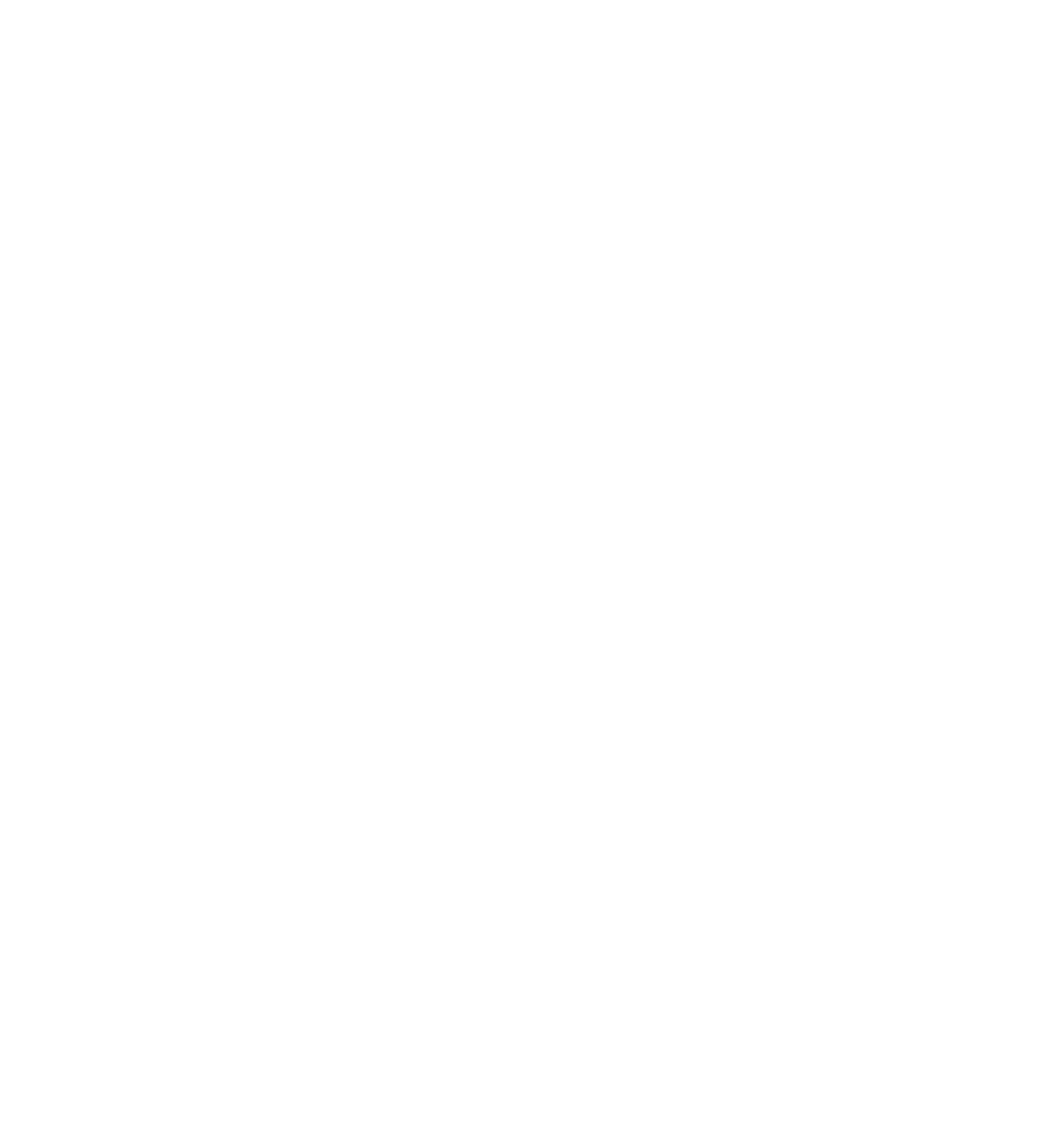
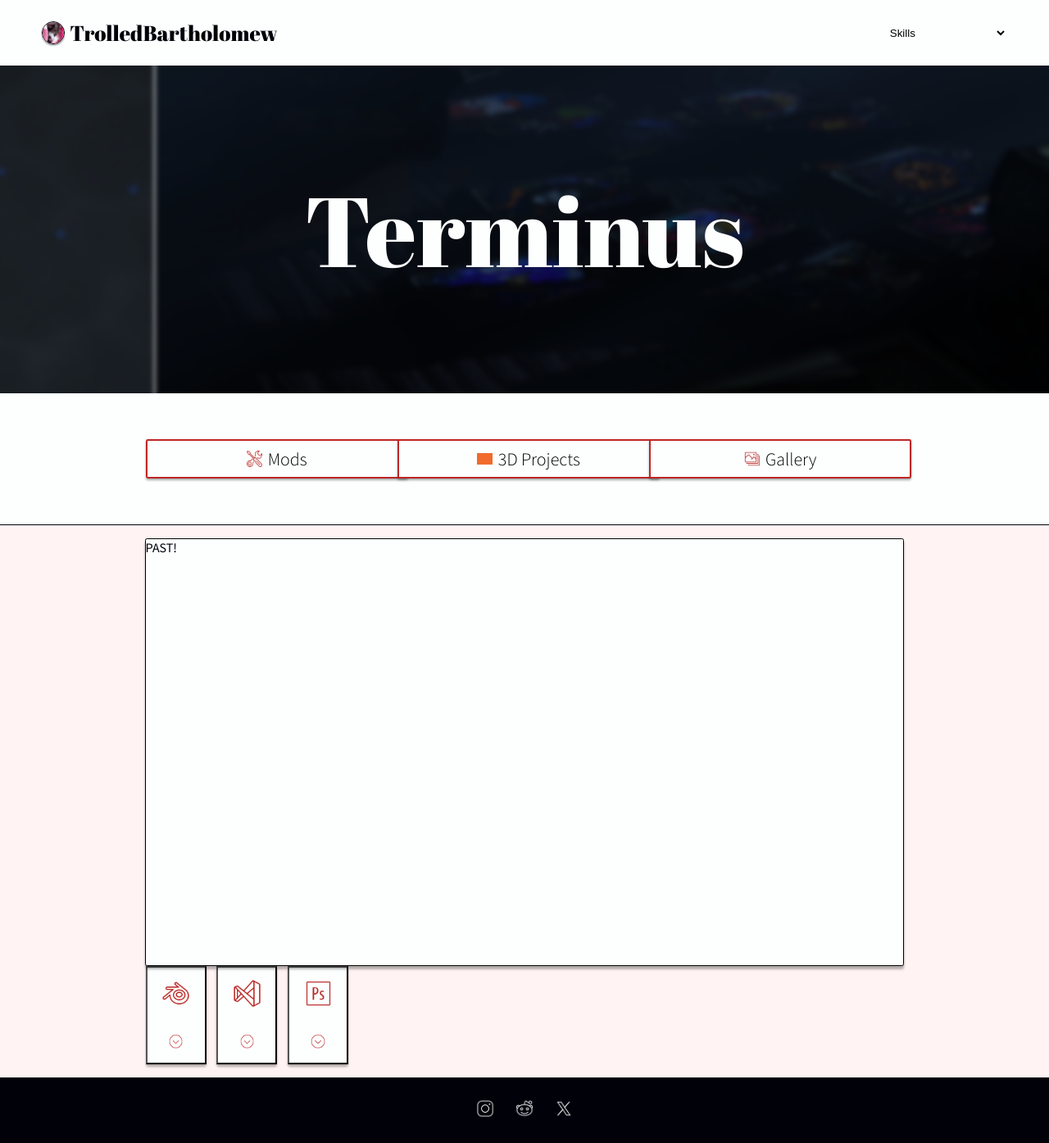
Before and after one commit to s-kk-TB/PersonalWebsite, a React (Create React App) app in the folder pw-react/: page /Project in a window 1280 px wide. Before the commit this address had no page. Shown: the whole page at 82% size. Before the commit the page ends 800 px from the top, so only its background shows below. Built offline with nearby package versions, Linux system fonts and the light colour scheme; grey boxes are pictures that could not be loaded.

Commit message:
Individual project page started

```diff
--- /dev/null
+++ b/pw-react/src/Project.js
@@ -0,0 +1,120 @@
+import './css/App.css';
+import './css/Project.css';
+import './css/Footer.css';
+
+/* ICONS FILLED*/
+import blenderFilled from './img/filled/icons8-blender.png';
+import photoshopFilled from './img/filled/icons8-photoshop.png';
+import vsFilled from './img/filled/icons8-visual-studio.png';
+import premiereproFilled from './img/filled/icons8-adobe-premiere-pro.png';
+import arrowFilled from './img/filled/icons8-arrow.png';
+
+
+/* ICONS UNFILLED */
+import blenderUnfilled from './img/unfilled/icons8-blender.png';
+import photoshopUnfilled from './img/unfilled/icons8-photoshop.png';
+import vsUnfilled from './img/unfilled/icons8-visual-studio.png';
+import premiereproUnfilled from './img/unfilled/icons8-adobe-premiere-pro.png';
+import arrowUnfilled from './img/unfilled/icons8-arrow.png';
+
+/* GALLERY */
+import terminus from './img/gallery/Terminus.png';
+import arcana from './img/gallery/arcana.png';
+import serendipity from './img/gallery/Serendipity.png';
+
+/* OTHER */
+import tbProfile from './img/other/tb_profile.jpeg';
+
+/* COMPONENTS */
+import Navbar from './components/Navbar';
+import Footer from './components/Footer';
+
+function Project() {
+  return (
+    <div id="main-page">
+      <div id='header-section' className='debug-section'>
+        <div id="header-name-section">
+          <img src={tbProfile} alt='Profile icon'></img><span>TrolledBartholomew</span>
+        </div>
+        <div id="header-skills-section">
+          <select>
+            <option selected='selected' disabled hidden>Skills</option>
+            <option disabled>HTML</option>
+            <option disabled>CSS</option>
+            <option disabled>Javascript</option>
+            <option disabled>NodeJs</option>
+            <option disabled>ReactJs</option>
+            <option disabled>React Three Fiber</option>
+            <option disabled>Git</option>
+            <option disabled>Typescript</option>
+            <option disabled>Java</option>
+            <option disabled>PHP</option>
+            <option disabled>Blender</option>
+            <option disabled>Figma</option>
+            <option disabled>VS code</option>
+            <option disabled>Microsoft Office Suite</option>
+          </select>
+        </div>
+      </div>
+      <div id='top-section' className='debug-section'>
+        <div id='top-title-section'>
+          <span id='top-title-text'>Terminus</span>
+        </div>
+        <div id='img-slideshow-container'>
+          <img src={terminus} alt='slide 1'></img>
+          <img src={arcana} alt='slide 2'></img>
+          <img src={serendipity} alt='slide 3'></img>
+        </div>
+      </div>
+      <div id='middle-section' className='debug-section'>
+        <div className='middle-nav-section'>
+          <Navbar />
+        </div>
+      </div>
+      <div id='bottom-section' className='debug-section'>
+        <div id='project-container'>
+          <div id='project-container-sub'>
+            <div id='viewport-container'>
+                PAST!
+            </div>
+            <div id='viewport-section-cards'>
+              <div className='viewport-card'>
+                <button>
+                  <div>
+                    <img className='icon-unselected' src={blenderUnfilled} alt='blender'></img>
+                  </div>
+                  <div>
+                    <img className='arrow-unselected' src={arrowUnfilled} alt='unselected'></img>
+                  </div>
+                </button>
+              </div>
+              <div className='viewport-card'>
+                <button>
+                  <div>
+                    <img className='icon-unselected' src={vsUnfilled} alt='VS Code'></img>
+                  </div>
+                  <div>
+                    <img className='arrow-unselected' src={arrowUnfilled} alt='unselected'></img>
+                  </div>
+                </button>
+              </div>
+              <div className='viewport-card'>
+                <button>
+                  <div>
+                    <img className='icon-unselected' src={photoshopUnfilled} alt='Photoshop'></img>
+                  </div>
+                  <div>
+                    <img className='arrow-unselected' src={arrowUnfilled} alt='unselected'></img>
+                  </div>
+                </button>
+              </div>
+            </div>
+          </div>
+        </div>
+      </div>
+      <Footer />
+    </div>
+  );
+}
+
+export default Project;
--- a/pw-react/src/components/projectCards.js
+++ b/pw-react/src/components/projectCards.js
@@ -14,7 +14,11 @@ export default function ProjectCardLeft({projectTitle,blenderImg,photoshopImg,vs
                 <img src={previewImg} alt='preview'></img>
             </div>
             <div className='project-card-bttn-left'>
-                <button>Learn More</button>
+                <button onClick={
+                    () => window.location.href = "/Project"
+                }>
+                    Learn More
+                </button>
             </div>
         </div>
     )
@@ -27,7 +31,11 @@ export function ProjectCardRight({projectTitle,blenderImg,photoshopImg,vsImg,pre
                 <img src={previewImg} alt='preview'></img>
             </div>
             <div className='project-card-bttn-right'>
-                <button>Learn More</button>
+                <button onClick={
+                    () => window.location.href = "/Project"
+                }>
+                    Learn More
+                </button>
             </div>
             <div className='project-card-name-right'>{projectTitle}</div>
             <div className='project-card-software-right'>
--- /dev/null
+++ b/pw-react/src/css/Project.css
@@ -0,0 +1,70 @@
+#project-container{
+    margin: 0;
+    padding: 0;
+    width: 100%;
+    height: auto;
+    display: flex;
+    justify-content: center;
+    align-items: center;
+}
+
+#project-container-sub{
+    width: 85%;
+    height: 100%;
+}
+
+#viewport-container, #viewport-section-cards{
+    display: block;
+    margin-left: auto;
+    margin-right: auto;
+}
+
+#viewport-container{
+    position: relative;
+    z-index: 3;
+    border: 0.1vh solid black;
+    border-radius: 0.3vh;
+    box-shadow: rgba(0, 0, 0, 0.3) 0px 4px 3px;
+    background-color: #FDFFFF;
+    width: 85%;
+    height: 65vh;
+}
+
+#viewport-section-cards{
+    width: 85%;
+    height: auto;
+}
+
+.viewport-card{
+    position: relative;
+    z-index: 1;
+    width: 8%;
+    height: 15vh;
+    margin-right: 1vw;
+    border-radius: 0.4vh;
+    display: inline-block;
+    box-shadow: rgba(0, 0, 0, 0.3) 0px 3px 3px;
+    background-color: #FDFFFF;
+}
+
+.viewport-card button{
+    padding: 0;
+    width: 100%;
+    height: 100%;
+    background: transparent;
+    display: grid;
+    align-items: center;
+    justify-content: center;
+}
+
+.icon-unselected{
+    filter: invert(24%) sepia(48%) saturate(2736%) hue-rotate(338deg) brightness(93%) contrast(103%);
+    width: 50%;
+    height: auto;
+}
+
+.arrow-unselected{
+    filter: invert(24%) sepia(48%) saturate(2736%) hue-rotate(338deg) brightness(93%) contrast(103%);
+    width: 25%;
+    height: auto;
+}
--- a/pw-react/src/index.js
+++ b/pw-react/src/index.js
@@ -6,6 +6,7 @@ import ReactDOM from 'react-dom/client';
 import App from './App';
 import Mods from './Mods';
 import Gallery from "./Gallery";
+import Project from './Project';
 
 const root = ReactDOM.createRoot(document.getElementById('root'));
 root.render(
@@ -15,6 +16,7 @@ root.render(
           <Route path='/' element={<App />} />
           <Route path='/Mods' element={<Mods />} />
           <Route path="/Gallery" element={<Gallery />} />
+          <Route path='/Project' element={<Project />} />
         </Routes>
     </Router>
   </React.StrictMode>
```
